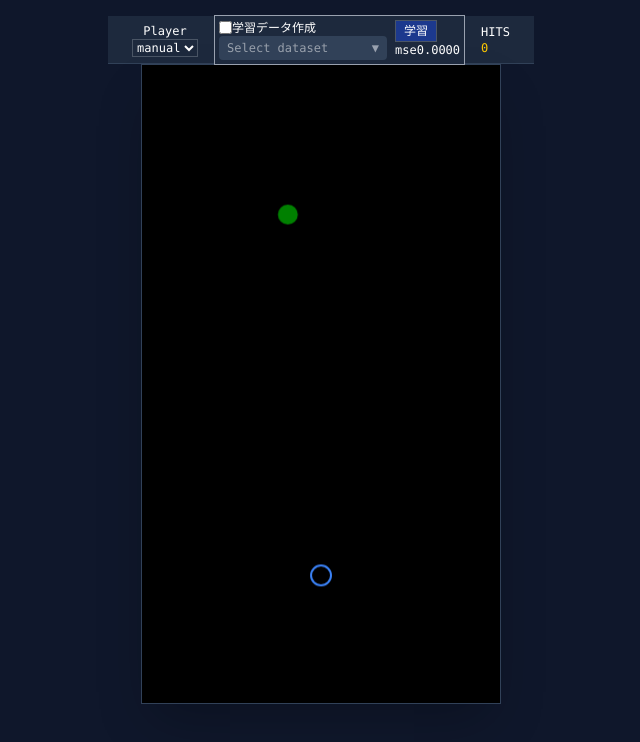
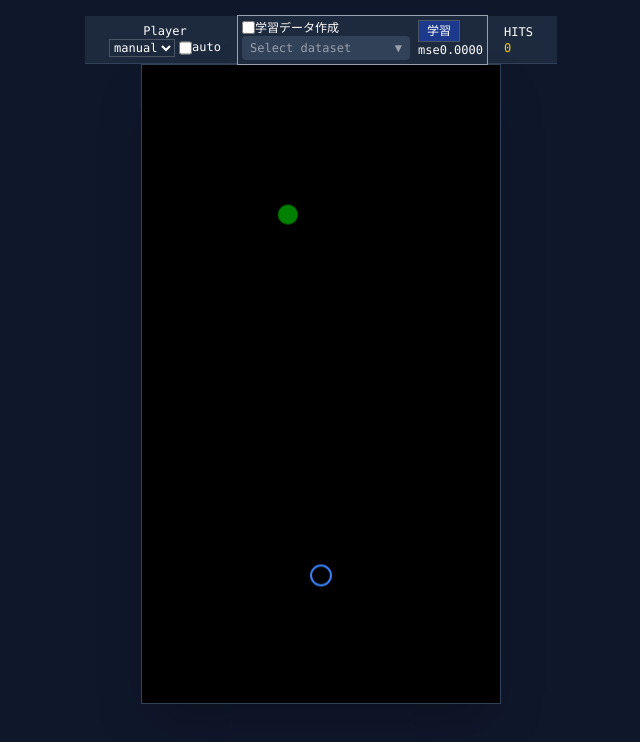
Before and after one commit to toyohisa2nakada/sniper-app, a React (Vite) app: page / in a window 1280 px wide. Shown: the top 742 px of the page, without its empty margins (319-959 px from the left). Built offline with nearby package versions, Linux system fonts and the light colour scheme.

Commit message:
連続発射の追加

```diff
--- a/src/components/GameCanvas.tsx
+++ b/src/components/GameCanvas.tsx
@@ -83,6 +83,9 @@ export default function GameCanvas() {
 
     function handleAgentTypeChange(event: React.ChangeEvent<HTMLSelectElement>) {
         setAgentType(event.target.value as AGENT_TYPES);
+    }
+    function handleAutoEmitChange(checked: boolean) {
+        isFiringRef.current = checked;
     }
     function handleCreateTrainingDataChange(checked: boolean) {
         if (checked === false) {
@@ -273,6 +276,7 @@ export default function GameCanvas() {
             <header className="h-12 bg-slate-800 text-white flex items-center justify-between px-6 border-b border-slate-700 gap-4 font-mono text-xs">
                 <div className="flex flex-col items-center bg-inherit">
                     <label htmlFor="agent-select">Player</label>
+                    <div className="flex flex-row gap-1 bg-inherit">
                         <select
                             id="agent-select"
                             name="agentType"
@@ -282,6 +286,15 @@ export default function GameCanvas() {
                         >
                             {AGENT_TYPES_ARRAY.map((t: string, i: number) => (<option value={t} key={i}>{t}</option>))}
                         </select>
+                        <div className="flex">
+                            <input
+                                id="auto-emit"
+                                type="checkbox"
+                                onChange={e => handleAutoEmitChange(e.target.checked)}
+                            />
+                            <label htmlFor="auto-emit">auto</label>
+                        </div>
+                    </div>
                 </div>
                 <div className="relative flex flex-row gap-2 p-1 border border-gray-400 bg-inherit">
                     <div className="absolute z-10 inset-y-0 left-0 bg-blue-600/80" style={{ width: '0%' }} ref={progressDivRef}></div>
@@ -294,7 +307,7 @@ export default function GameCanvas() {
                                 onChange={(e) => handleCreateTrainingDataChange(e.target.checked)}
                             />
                             <label htmlFor="create-trainingData">学習データ作成</label>
-                            <div id="trainingData-count" ref={trainingDataCountDivRef}></div>
+                            <div id="trainingData-count" ref={trainingDataCountDivRef} className="ml-1"></div>
                         </div>
                         <div className="flex items-center gap-2 bg-inherit">
                             <Combobox value={datasetItem} onChange={setDatasetItem}>
```
Lines whose indentation alone changed are shown as unchanged.
